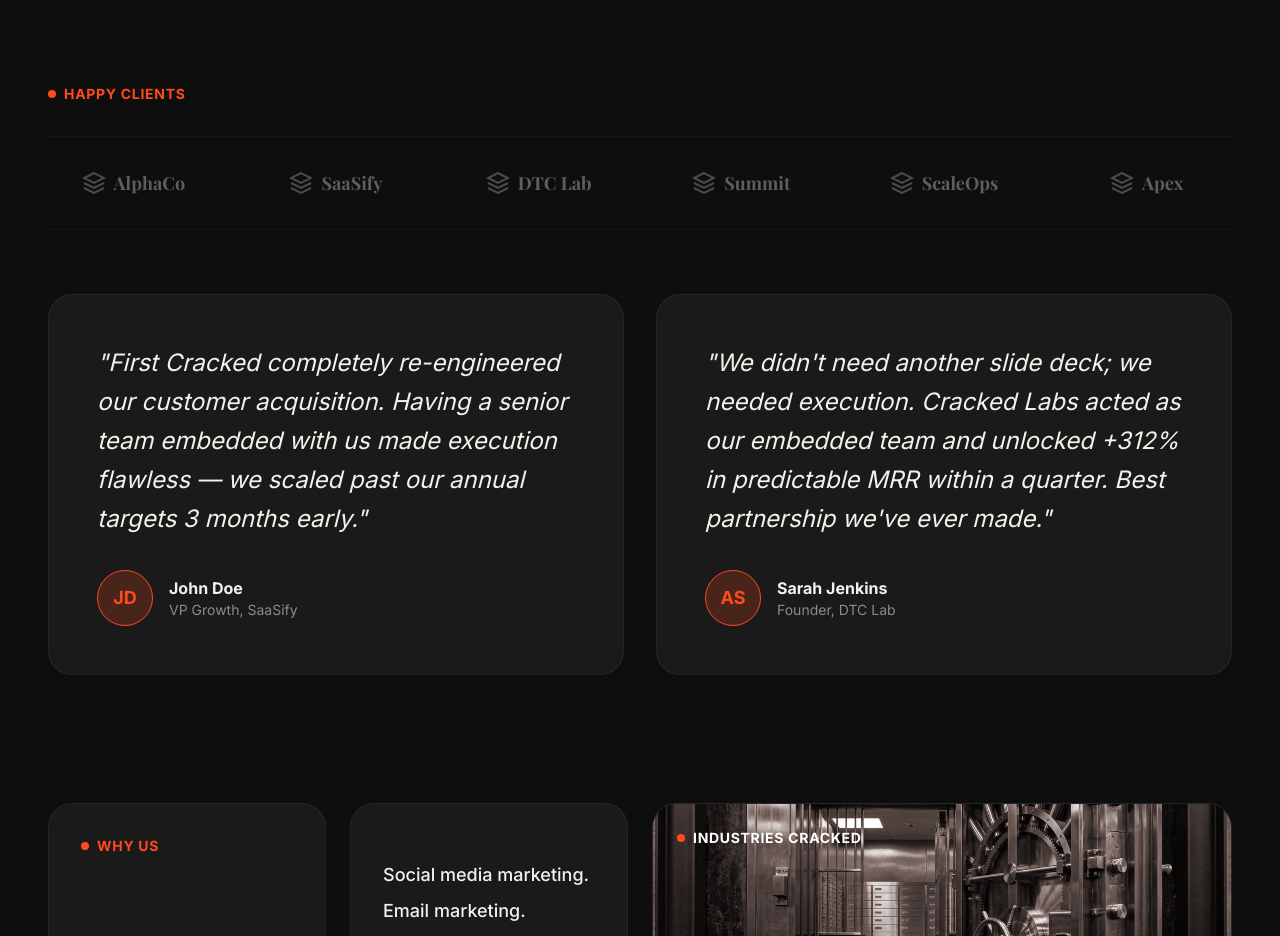
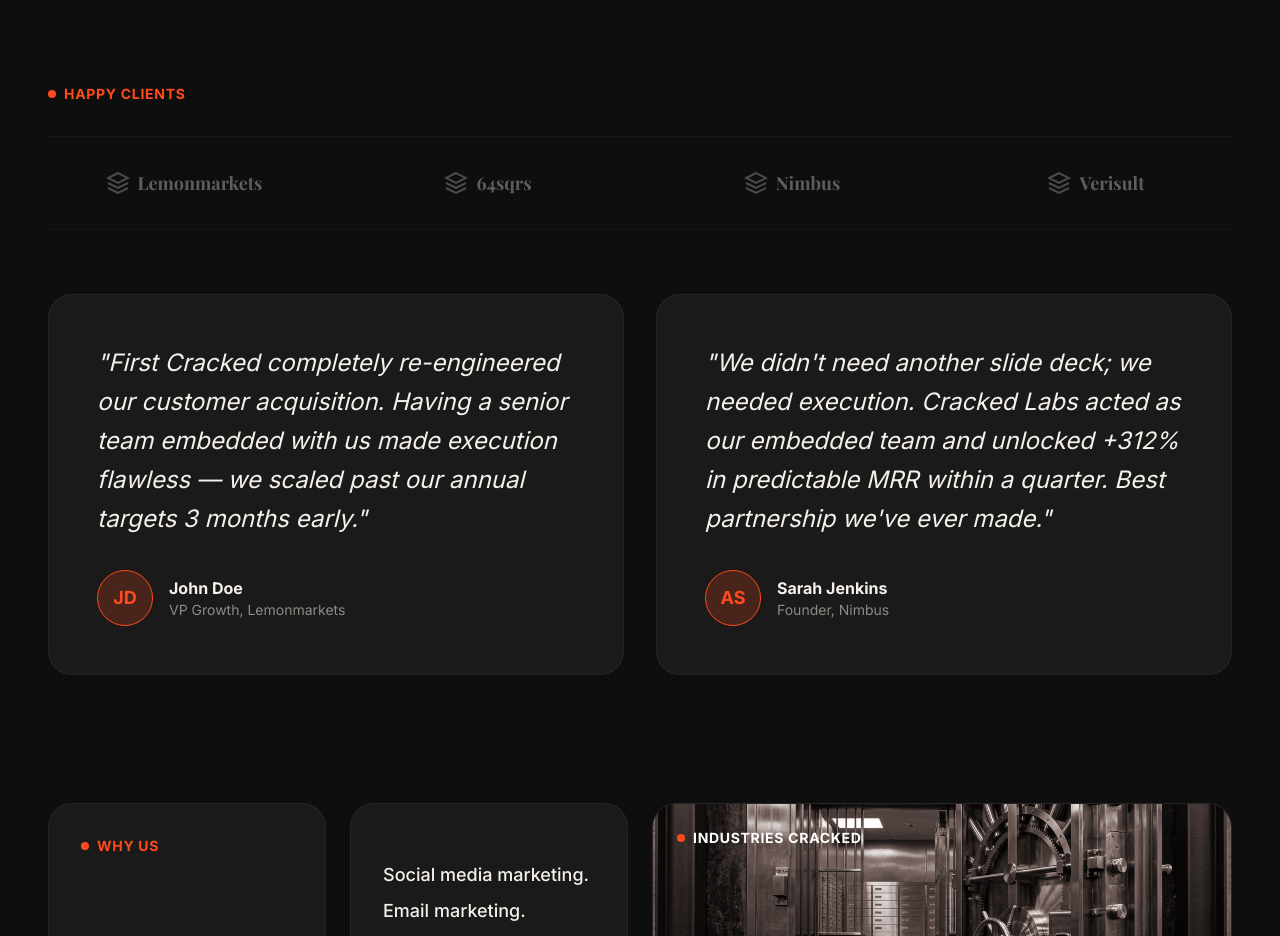
Before and after one commit to thedanielwilliams/firstcracked, a Next.js app: page / in a window 1280 px wide. Shown: the part 1100-2036 px from the top of the page. Built offline with nearby package versions, Linux system fonts and the light colour scheme; a web font is replaced by a local one.

Commit message:
feat: update client logo showcase and testimonial credits to new partners

```diff
--- a/src/app/page.tsx
+++ b/src/app/page.tsx
@@ -91,9 +91,9 @@ export default function Home() {
           Happy Clients
         </div>
 
-        {/* 6 Greyscale client logo placeholders */}
-        <div className="grid grid-cols-2 md:grid-cols-6 gap-8 items-center justify-items-center opacity-65 mb-16 py-8 border-y border-white/5">
-          {["AlphaCo", "SaaSify", "DTC Lab", "Summit", "ScaleOps", "Apex"].map((logoName, i) => (
+        {/* 4 Greyscale client logo placeholders */}
+        <div className="grid grid-cols-2 md:grid-cols-4 gap-8 items-center justify-items-center opacity-65 mb-16 py-8 border-y border-white/5">
+          {["Lemonmarkets", "64sqrs", "Nimbus", "Verisult"].map((logoName, i) => (
             <div key={i} className="flex items-center gap-2 text-[var(--color-brand-gray-dark)] hover:text-white transition-colors duration-300 font-heading font-bold text-lg grayscale">
               <svg className="w-6 h-6 text-[var(--color-brand-accent)]" viewBox="0 0 24 24" fill="none" stroke="currentColor" strokeWidth="2">
                 <path d="M12 2L2 7l10 5 10-5-10-5zM2 17l10 5 10-5M2 12l10 5 10-5" />
@@ -115,7 +115,7 @@ export default function Home() {
               </div>
               <div>
                 <h4 className="font-bold text-[var(--color-brand-offwhite)]">John Doe</h4>
-                <p className="text-sm text-[var(--color-brand-gray-dark)]">VP Growth, SaaSify</p>
+                <p className="text-sm text-[var(--color-brand-gray-dark)]">VP Growth, Lemonmarkets</p>
               </div>
             </div>
           </div>
@@ -130,7 +130,7 @@ export default function Home() {
               </div>
               <div>
                 <h4 className="font-bold text-[var(--color-brand-offwhite)]">Sarah Jenkins</h4>
-                <p className="text-sm text-[var(--color-brand-gray-dark)]">Founder, DTC Lab</p>
+                <p className="text-sm text-[var(--color-brand-gray-dark)]">Founder, Nimbus</p>
               </div>
             </div>
           </div>
```
